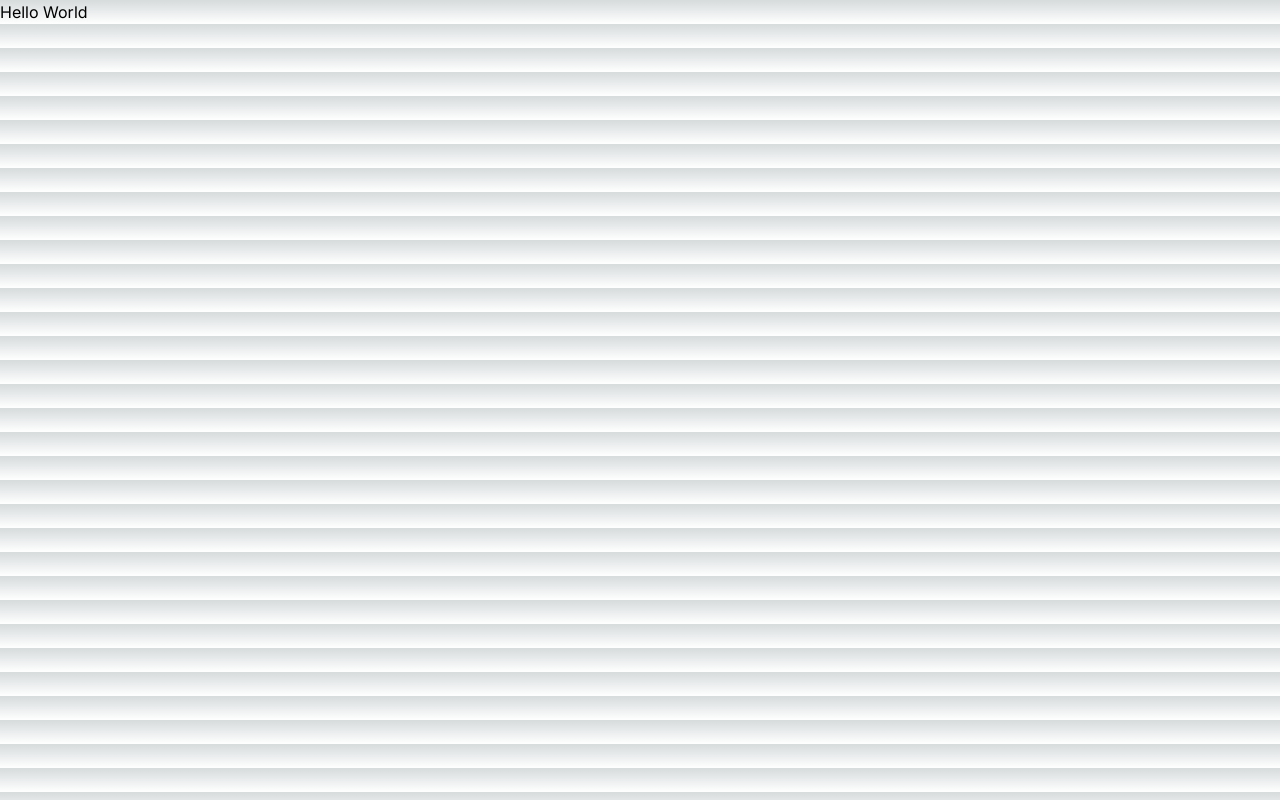
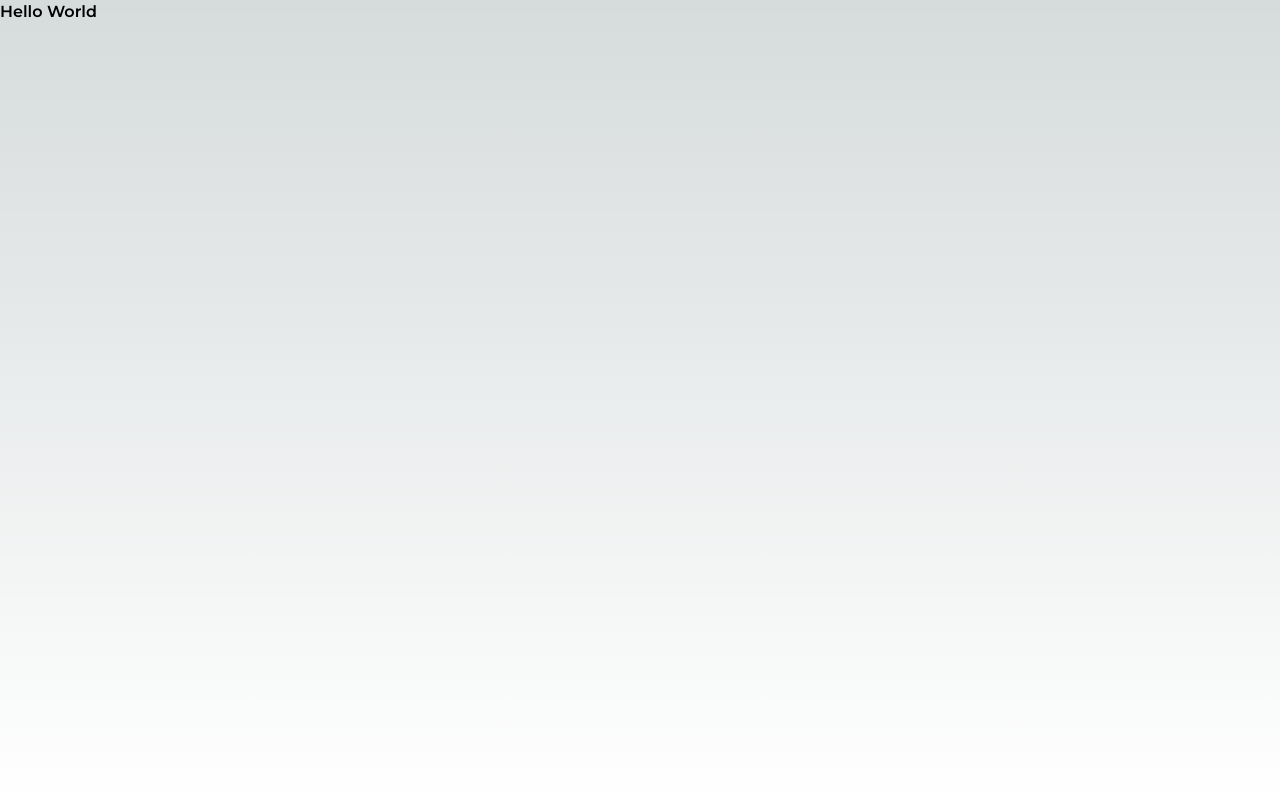
Before and after one commit to KaianDev/castelo_encantado, a Next.js app: page / in a window 1280 px wide. Built offline with nearby package versions, Linux system fonts and the light colour scheme.

Commit message:
update in layout and global css

```diff
--- a/src/app/globals.css
+++ b/src/app/globals.css
@@ -25,3 +25,9 @@
         )
         rgb(var(--background-start-rgb));
 }
+
+html,
+body {
+    height: 100%;
+    width: 100%;
+}
--- a/src/app/layout.tsx
+++ b/src/app/layout.tsx
@@ -1,22 +1,22 @@
-import type { Metadata } from 'next'
-import { Inter } from 'next/font/google'
-import './globals.css'
+import type { Metadata } from "next";
+import { Montserrat } from "next/font/google";
+import "./globals.css";
 
-const inter = Inter({ subsets: ['latin'] })
+const montserrat = Montserrat({ subsets: ["latin"], weight: ["700", "600"] });
 
 export const metadata: Metadata = {
-  title: 'Create Next App',
-  description: 'Generated by create next app',
-}
+    title: "Castelo Encantado",
+    description: "Cardápio Virtual",
+};
 
 export default function RootLayout({
-  children,
+    children,
 }: {
-  children: React.ReactNode
+    children: React.ReactNode;
 }) {
-  return (
-    <html lang="en">
-      <body className={inter.className}>{children}</body>
-    </html>
-  )
+    return (
+        <html lang="pt-BR">
+            <body className={montserrat.className}>{children}</body>
+        </html>
+    );
 }
```
Lines whose indentation alone changed are shown as unchanged.
